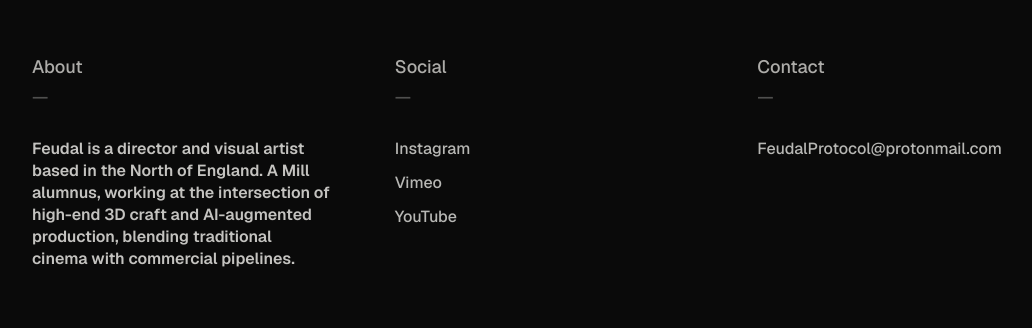
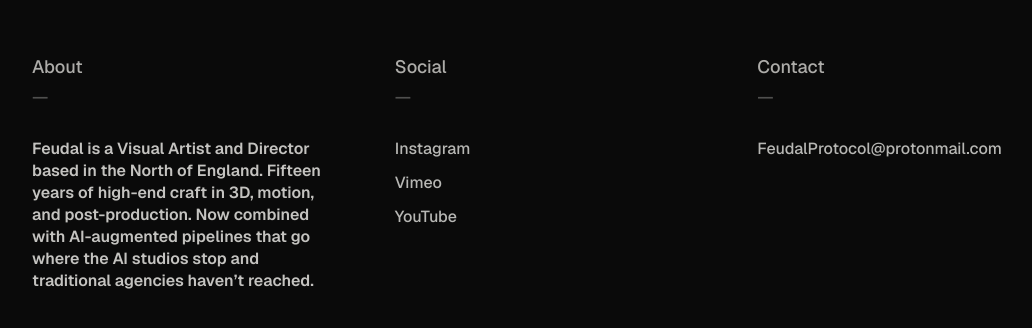
Before and after one commit to sommervillle/FeudalSomervilleWebsite, a React (Vite) app: page / in a window 1280 px wide. Shown: the part 934-1262 px from the top of the page, without its empty margins (96-1128 px from the left). Built offline with nearby package versions, Linux system fonts and the light colour scheme.

Commit message:
AboutBlock: update bio copy
New positioning emphasises 15 years of craft + AI-augmented
pipelines rather than the Mill alumnus / intersection framing.

```diff
--- a/src/components/AboutBlock.tsx
+++ b/src/components/AboutBlock.tsx
@@ -27,10 +27,11 @@ export default function AboutBlock() {
             <p className="text-fg/70 text-lg font-medium leading-none">About</p>
             <p className="text-fg/30 text-lg font-medium mt-3 mb-8 leading-none">—</p>
             <p className="text-fg/80 text-base font-semibold leading-snug">
-              Feudal is a director and visual artist based in the North of
-              England. A Mill alumnus, working at the intersection of high-end
-              3D craft and AI-augmented production, blending traditional cinema
-              with commercial pipelines.
+              Feudal is a Visual Artist and Director based in the North of
+              England. Fifteen years of high-end craft in 3D, motion, and
+              post-production. Now combined with AI-augmented pipelines that
+              go where the AI studios stop and traditional agencies haven’t
+              reached.
             </p>
           </div>
 
```
